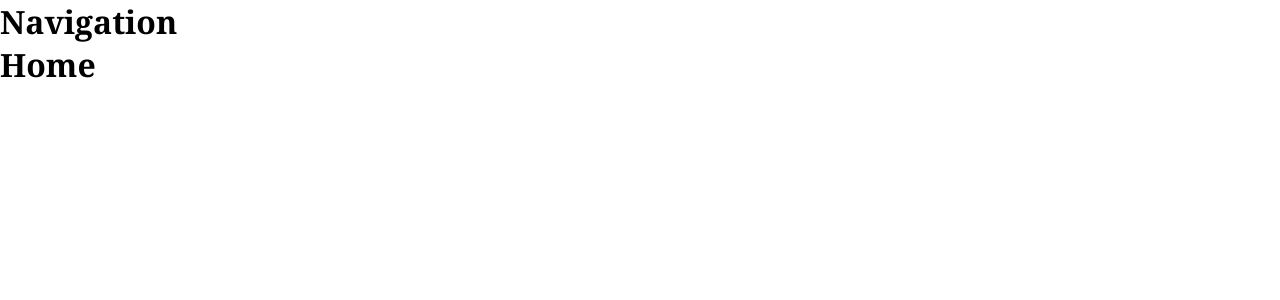
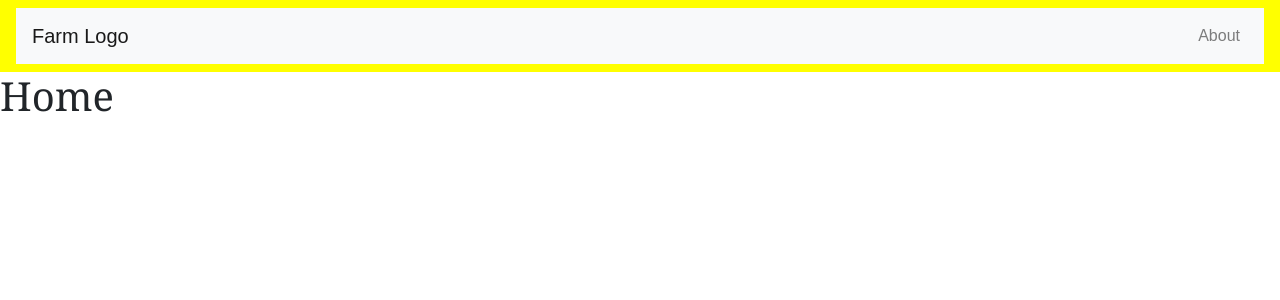
Before and after one commit to skyrocketideas/robertsons-farm, a React (Create React App) app: page / in a window 1280 px wide. Shown: the top 300 px of the page. Built offline with nearby package versions, Linux system fonts and the light colour scheme; a web font is replaced by a local one.

Commit message:
feature: add navigation modules

```diff
--- a/package.json
+++ b/package.json
@@ -7,6 +7,7 @@
     "@testing-library/react": "^11.2.2",
     "@testing-library/user-event": "^12.5.0",
     "react": "^17.0.1",
+    "react-bootstrap": "^1.4.0",
     "react-dom": "^17.0.1",
     "react-router-dom": "^5.2.0",
     "react-scripts": "4.0.1",
--- a/public/index.html
+++ b/public/index.html
@@ -10,6 +10,12 @@
       content="Robertson's Farm And Apothecary"
     />
     <link rel="apple-touch-icon" href="%PUBLIC_URL%/logo192.png" />
+    <link
+    rel="stylesheet"
+    href="https://maxcdn.bootstrapcdn.com/bootstrap/4.5.0/css/bootstrap.min.css"
+    integrity="sha384-9aIt2nRpC12Uk9gS9baDl411NQApFmC26EwAOH8WgZl5MYYxFfc+NcPb1dKGj7Sk"
+    crossorigin="anonymous"
+  />
     <!--
       manifest.json provides metadata used when your web app is installed on a
       user's mobile device or desktop. See https://developers.google.com/web/fundamentals/web-app-manifest/
--- a/src/components/Navigation.js
+++ b/src/components/Navigation.js
@@ -1,10 +1,40 @@
 import React from "react";
+import { Navbar, Nav } from "react-bootstrap";
+import { Link } from "react-router-dom";
 import "../App.css";
+import "../styles/navigation.css";
 
 function Navigation() {
 	return (
-		<div className="navigation-container">
-			<h1>Navigation</h1>
+		<div className="navbar">
+			<Navbar collapseOnSelect bg="light" expand="lg">
+				<Navbar.Brand
+					eventKey="1"
+					as={Link}
+					className="navbar__link"
+					activeClassName="navbar__link--active"
+					to="/"
+				>
+					Farm Logo
+				</Navbar.Brand>
+				<Navbar.Toggle
+					className="navbar__toggle"
+					aria-controls="basic-navbar-nav"
+				/>
+				<Navbar.Collapse id="basic-navbar-nav">
+					<Nav className="ml-auto">
+						<Nav.Link
+							eventKey="2"
+							as={Link}
+							className="navbar__link"
+							activeClassName="navbar__link--active"
+							to="/about"
+						>
+							About
+						</Nav.Link>
+					</Nav>
+				</Navbar.Collapse>
+			</Navbar>
 		</div>
 	);
 }
--- a/src/styles/navigation.css
+++ b/src/styles/navigation.css
@@ -0,0 +1,4 @@
+.navbar {
+	background-color: yellow;
+	width: 100%;
+}
```
Also changed, not shown: 2 other files (tests, documents, lock files or other folders).
